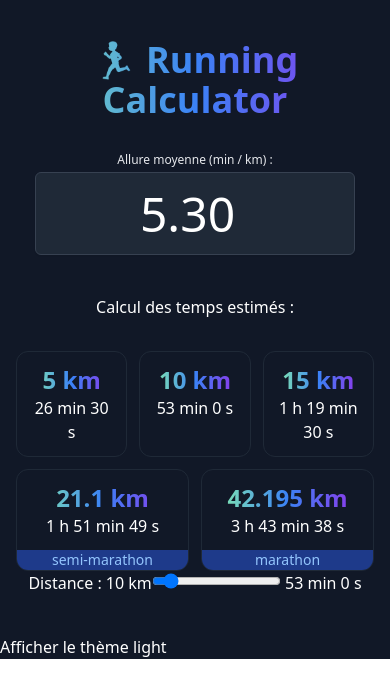
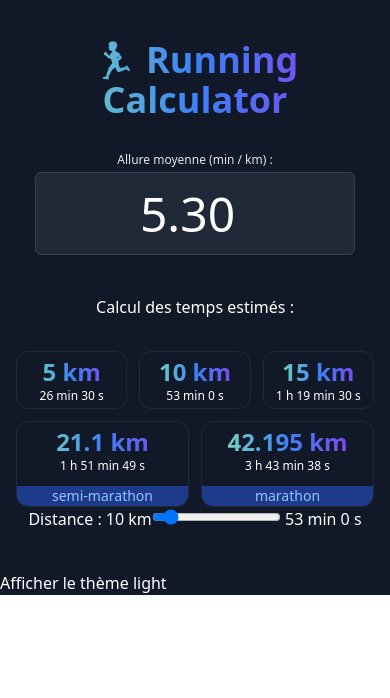
Before and after one commit to estitpab/running-calculator, a React (Vite) app: page / in a window 390 px wide. Shown: the top 698 px of the page. Built offline with nearby package versions, Linux system fonts and the light colour scheme.

Commit message:
Fix theme color

```diff
--- a/src/components/Calculator.tsx
+++ b/src/components/Calculator.tsx
@@ -38,8 +38,10 @@ const Calculator = () => {
             step="0.01"
             onChange={handlePaceChange}
             value={pace}
-            className={`text-center text-5xl mb-10 mt-1 w-full rounded-md shadow-sm border-gray-700 bg-gray-800 text-white ${clsx(
-              lightTheme && ["bg-gray-200", "text-gray-900"]
+            className={`text-center text-5xl mb-10 mt-1 w-full rounded-md shadow-sm border-gray-700 ${clsx(
+              lightTheme
+                ? "bg-gray-200 text-gray-900"
+                : "bg-gray-800 text-white"
             )}`}
           />
         </label>
--- a/src/components/TimeBlock.tsx
+++ b/src/components/TimeBlock.tsx
@@ -10,12 +10,12 @@ interface Props {
 const TimeBlock = ({ distance, pace, note }: Props) => {
   return (
     <div
-      className={`relative overflow-hidden flex flex-col justify-start rounded-xl border border-gray-800 p-3 ${clsx(
-        Boolean(note) && "pb-8"
+      className={`relative overflow-hidden flex flex-col justify-start rounded-xl border border-gray-800 p-1 md:p-3 ${clsx(
+        Boolean(note) && "pb-8 md:pb-8"
       )}`}
     >
       <h2 className="text-2xl md:text-3xl font-bold title-gradient">{distance} km</h2>
-      <p>{calculateEstimatedTime(pace, distance)}</p>
+      <p className=" text-xs">{calculateEstimatedTime(pace, distance)}</p>
       {note && (
         <p className=" bg-blue-900 absolute bottom-0 w-full left-0 text-blue-300 text-sm">
           {note}
--- a/src/layout/Layout.tsx
+++ b/src/layout/Layout.tsx
@@ -19,22 +19,14 @@ const Layout = ({ children }: Props) => {
   return (
     <ThemeContext.Provider value={theme}>
       <section
-        className={`bg-gray-900 text-white ${clsx(
-          lightTheme && ["bg-white", "text-gray-900"]
+        className={`${clsx(
+          lightTheme ? "bg-white text-gray-900" : "bg-gray-900 text-white"
         )}`}
       >
         <div className="mx-auto max-w-screen-xl px-4 py-10 lg:flex lg:h-screen lg:items-center">
-          <div
-            className={`mx-auto max-w-3xl text-center ${
-              lightTheme ? "text-gray-900" : "text-white"
-            }`}
-          >
-            {children}
-          </div>
+          <div className="mx-auto max-w-3xl text-center">{children}</div>
         </div>
-        <button
-          className={`${lightTheme ? "text-gray-900" : "text-white"}`}
-          onClick={handleThemeChange}
+        <button onClick={handleThemeChange}
         >
           Afficher le thème {theme === "dark" ? "light" : "dark"}
         </button>
```
